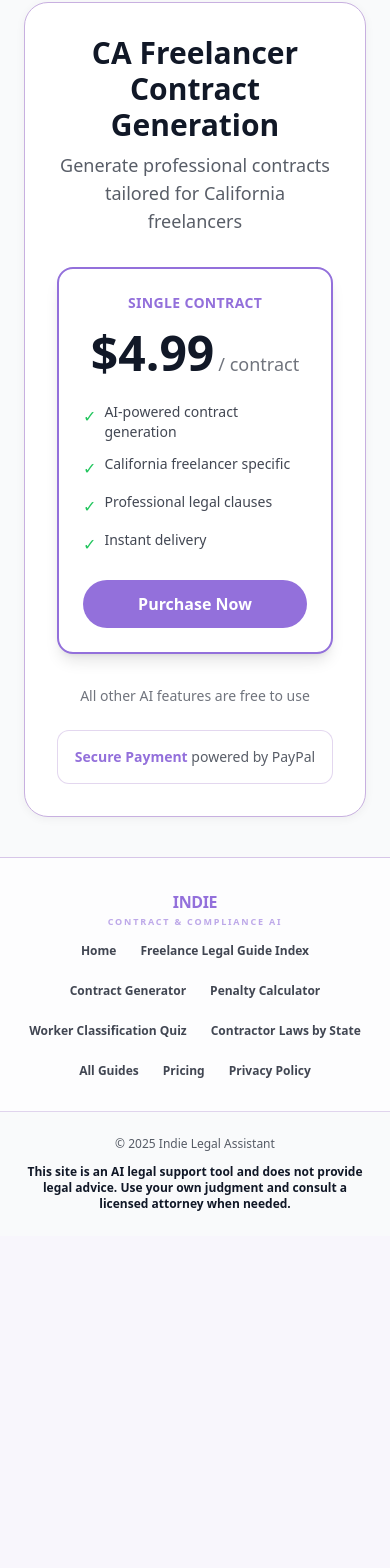
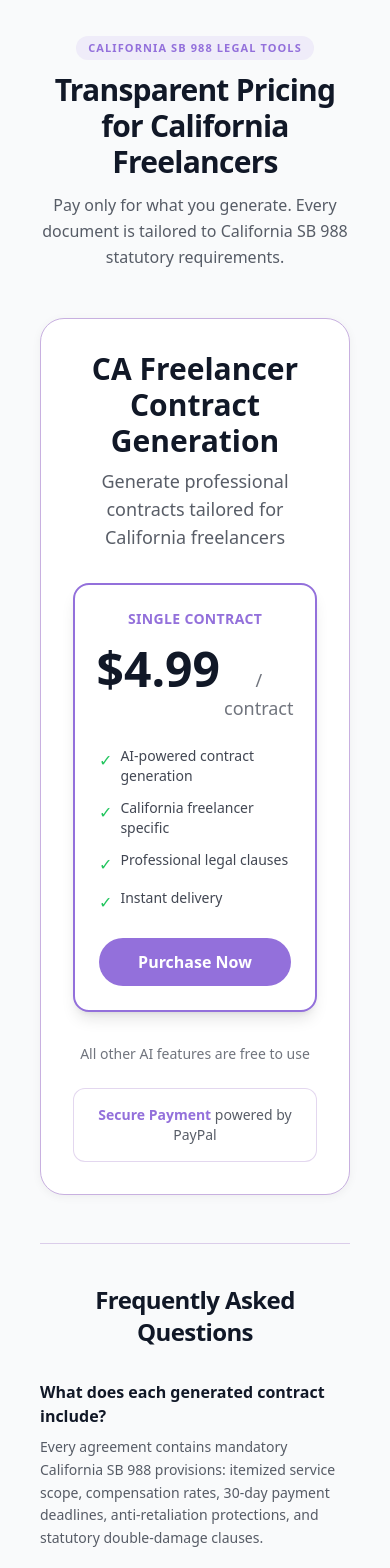
Before and after one commit to lynette367/legal_site, a Next.js app: page /pricing in a window 390 px wide. Shown: the part 112-1680 px from the top of the page. Before the commit the page ends 1348 px from the top, so only its background shows below. Built offline with nearby package versions, Linux system fonts and the light colour scheme; no server answers.

Commit message:
feat(seo): PR-01.5 fix login noindex, pricing canonical/SSR and target page internal links

```diff
--- a/app/contracts/california-independent-contractor-agreement-template/page.tsx
+++ b/app/contracts/california-independent-contractor-agreement-template/page.tsx
@@ -48,6 +48,7 @@ const INDUSTRY_LINKS = [
   { href: '/contracts/california-tech-contractor-agreement-template', label: 'Tech Contractor Agreement (California)', tag: 'Industry' },
   { href: '/contracts/freelance-copywriter-contract-template', label: 'Freelance Copywriter Contract Template', tag: 'Industry' },
   { href: '/contracts/graphic-designer-freelance-contract-late-payment-ca', label: 'Graphic Designer Late Payment Protection', tag: 'Industry' },
+  { href: '/contracts/bay-area-consulting-agreement-independent-contractor', label: 'Bay Area Consulting Agreement (California)', tag: 'Industry' },
   { href: '/contracts/la-video-editor-freelance-contract-template', label: 'LA Video Editor Contract Template', tag: 'Industry' },
   { href: '/contracts/client-refuses-to-pay-freelance-invoice-california', label: 'Client Refuses to Pay? Your SB 988 Rights', tag: 'Rights' },
   { href: '/contracts/penalty-for-not-paying-independent-contractor-ca', label: 'CA Contractor Late Payment Penalties', tag: 'Rights' },
--- a/app/guides/[slug]/page.tsx
+++ b/app/guides/[slug]/page.tsx
@@ -127,6 +127,18 @@ export default function GuidePage({ params }: Props) {
                 Customize via Smart AI Generator (DeepSeek Powered) →
               </Link>
             </div>
+
+            {currentProfession.slug === "graphic-designers" && (
+              <div className="mt-4 p-4 rounded-lg bg-blue-50/60 border border-blue-100 text-sm text-blue-900">
+                <span className="font-semibold">Need enforceable late payment protection?</span> View our dedicated{" "}
+                <Link
+                  href="/contracts/graphic-designer-freelance-contract-late-payment-ca"
+                  className="font-bold underline text-blue-700 hover:text-blue-900"
+                >
+                  Graphic Designer Late Payment Contract Template (California SB 988)
+                </Link>.
+              </div>
+            )}
           </section>
 
           {/* FAQ 展现层：满足 YMYL 的用户可读性要求 */}
--- a/app/login/page.tsx
+++ b/app/login/page.tsx
@@ -4,6 +4,10 @@ import { LoginPageContent } from "../../components/common/LoginPageContent";
 export const metadata: Metadata = {
   title: "Log In | Indie Legal Assistant",
   description: "Sign in to use Indie Legal Assistant. All calls are billed with no free quota.",
+  robots: {
+    index: false,
+    follow: false,
+  },
 };
 
 export default function LoginPage() {
--- a/app/pricing/page.tsx
+++ b/app/pricing/page.tsx
@@ -3,16 +3,92 @@ import { Suspense } from "react";
 import { PricingContent } from "../../components/pricing/PricingContent";
 
 export const metadata: Metadata = {
-  title: "Pricing | Indie Legal Assistant",
-  description: "No free quota. Pay per use or via credit bundles; successful payments automatically add calls.",
+  title: "Pricing & Plans | California SB 988 Contract Tools | IndieLegal",
+  description: "Simple pay-per-contract pricing for California SB 988 compliant agreements, statutory late payment calculators, and formal demand letters.",
+  alternates: {
+    canonical: "https://indielegalterms.com/pricing",
+  },
 };
 
+const PRICING_FAQS = [
+  {
+    q: "What does each generated contract include?",
+    a: "Every agreement contains mandatory California SB 988 provisions: itemized service scope, compensation rates, 30-day payment deadlines, anti-retaliation protections, and statutory double-damage clauses.",
+  },
+  {
+    q: "Is there a monthly subscription or recurring fee?",
+    a: "No. We operate on a straightforward pay-per-contract model ($4.99 per contract) without monthly recurring fees or hidden subscription commitments.",
+  },
+  {
+    q: "When is a written contract legally required in California?",
+    a: "Under the California Freelance Worker Protection Act (SB 988), any freelance agreement valued at $250 or more — individually or aggregated over 120 days — strictly requires a written contract signed before work begins.",
+  },
+  {
+    q: "How does the contract protect me if a client pays late?",
+    a: "Contracts pre-configured with SB 988 clauses entitle you to statutory double damages plus attorney fees if a client fails to pay within 30 days of invoice receipt.",
+  },
+];
+
 export default function PricingPage() {
+  const jsonLd = {
+    "@context": "https://schema.org",
+    "@type": "FAQPage",
+    mainEntity: PRICING_FAQS.map((faq) => ({
+      "@type": "Question",
+      name: faq.q,
+      acceptedAnswer: {
+        "@type": "Answer",
+        text: faq.a,
+      },
+    })),
+  };
+
   return (
-    <div className="space-y-10">
-      <Suspense fallback={<div className="h-64 animate-pulse bg-primary-lavender/5 rounded-3xl" />}>
-        <PricingContent />
-      </Suspense>
-    </div>
+    <>
+      <script
+        type="application/ld+json"
+        dangerouslySetInnerHTML={{ __html: JSON.stringify(jsonLd) }}
+      />
+      <div className="space-y-12 max-w-4xl mx-auto px-4 py-8">
+        {/* Server-rendered Header */}
+        <div className="text-center max-w-2xl mx-auto">
+          <span className="inline-block text-[11px] font-bold uppercase tracking-widest text-primary-lavender bg-primary-lavender/10 px-3 py-1 rounded-full mb-3">
+            California SB 988 Legal Tools
+          </span>
+          <h1 className="text-3xl md:text-4xl font-black text-text-primary tracking-tight">
+            Transparent Pricing for California Freelancers
+          </h1>
+          <p className="mt-3 text-base text-text-primary/70 leading-relaxed">
+            Pay only for what you generate. Every document is tailored to California SB 988 statutory requirements.
+          </p>
+        </div>
+
+        {/* Client Payment Component */}
+        <Suspense fallback={<div className="h-64 animate-pulse bg-primary-lavender/5 rounded-3xl" />}>
+          <PricingContent />
+        </Suspense>
+
+        {/* Server-rendered FAQ Section (4 items max, clean and concise) */}
+        <section className="border-t border-border-lavender/60 pt-10">
+          <div className="max-w-2xl mx-auto">
+            <h2 className="text-2xl font-bold text-text-primary tracking-tight text-center mb-8">
+              Frequently Asked Questions
+            </h2>
+            <div className="space-y-6">
+              {PRICING_FAQS.map((faq) => (
+                <div key={faq.q} className="border-b border-border-lavender/40 pb-5">
+                  <h3 className="text-base font-semibold text-text-primary mb-2">
+                    {faq.q}
+                  </h3>
+                  <p className="text-sm text-text-primary/70 leading-relaxed">
+                    {faq.a}
+                  </p>
+                </div>
+              ))}
+            </div>
+          </div>
+        </section>
+      </div>
+    </>
   );
 }
--- a/app/robots.ts
+++ b/app/robots.ts
@@ -7,6 +7,7 @@ export default function robots(): MetadataRoute.Robots {
       {
         userAgent: "*",
         allow: "/",
+        disallow: ["/login", "/api/"],
       },
     ],
     sitemap: `${baseUrl}/sitemap.xml`,
--- a/app/tools/ca-contractor-laws/page.tsx
+++ b/app/tools/ca-contractor-laws/page.tsx
@@ -288,8 +288,12 @@ export default function IndependentContractorLawPage() {
           <p>
             Under California Labor Code § 2778, several creative and consulting roles are
             explicitly named as &quot;professional services&quot; — including{' '}
-            <Link href="/guides/graphic-designers" className="text-primary-lavender hover:underline font-semibold">
-              graphic design
+            <Link href="/contracts/graphic-designer-freelance-contract-late-payment-ca" className="text-primary-lavender hover:underline font-semibold">
+              graphic design contracts
+            </Link>
+            ,{' '}
+            <Link href="/contracts/bay-area-consulting-agreement-independent-contractor" className="text-primary-lavender hover:underline font-semibold">
+              independent consulting agreements
             </Link>
             , marketing involving original creative content, fine art and photography,{' '}
             <Link href="/guides/photographers" className="text-primary-lavender hover:underline font-semibold">
```
